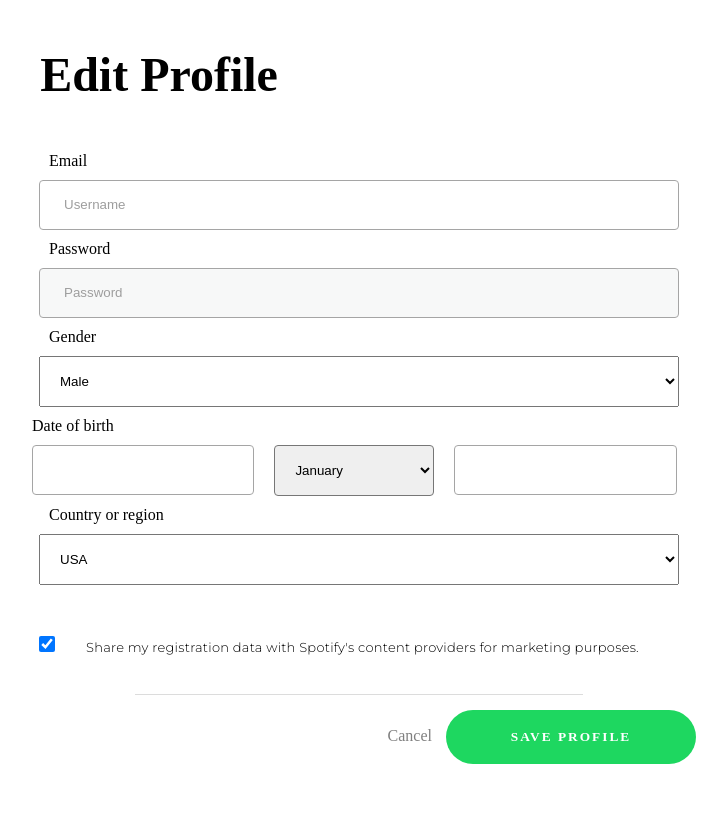
After one commit to Fignis/Spotify-login-project, a PHP site: page /account/edit_profile.html in a window 1280 px wide. The commit adds this page. Shown: the whole page, without its empty margins (281-1008 px from the left). Run offline with PHP 8.4, Linux system fonts and the light colour scheme; some web fonts are replaced.

Commit message:
added edit component
Couldn't get the checkbox to be green but besides that it works.

```diff
--- /dev/null
+++ b/Spotify-login v1.0/account/edit_profile.html
@@ -0,0 +1,105 @@
+<!DOCTYPE html>
+<html lang="en">
+
+<head>
+    <meta charset="UTF-8">
+    <meta name="viewport" content="width=device-width, initial-scale=1.0">
+    <link rel="stylesheet" href="/loginPage/login-style.css">
+    <link rel="stylesheet" href="/Spotify-login v1.0/style.css">
+    <title>Document</title>
+
+</head>
+
+<body>
+    <section class="edit-container">
+        <h1 id="editTitle">Edit Profile</h1>
+        <form method="GET" action="#" class="login-form">
+            <div>
+                <p class="text">Email</p>
+                <input type="text" name="username" placeholder="Username">
+            </div>
+            <div>
+                <p class="text">Password</p>
+                <input type="password" disabled name="password" placeholder="Password">
+            </div>
+            <div>
+                <p class="text">Gender</p>
+                <select class="selGendOpt">
+                    <option>
+                        Male
+                    </option>
+                    <option>
+                        Female
+                    </option>
+                </select>
+            </div>
+
+            <div>
+                <p class='text'>Date of birth</p>
+                <div class="dob">
+                    <input required id="dobDay" type="text" name="day">
+                    <label for="dobDay">Date</label>
+                    <label for="dobMon">Month</label>
+                    <select id="dobMon">
+                        <option value="january">
+                            January
+                        </option>
+                        <option value="feburary">
+                            Feburary
+                        </option>
+                        <option value="march">
+                            March
+                        </option>
+                        <option value="april">
+                            April
+                        </option>
+                        <option value="may">
+                            May
+                        </option>
+                        <option value="june">
+                            June
+                        </option>
+                        <option value="july">
+                            July
+                        </option>
+                        <option value="august">
+                            August
+                        </option>
+                        <option value="september">
+                            September
+                        </option>
+                        <option value="october">
+                            October
+                        </option>
+                        <option value="november">
+                            November
+                        </option>
+                        <option value="december">
+                            December
+                        </option>
+                    </select>
+                    <label for="dobYr">Year</label>
+                    <input required id="dobYr" type="text" name="year" placeholder="">
+                </div>
+            </div>
+            <div>
+                <p class="text">Country or region</p>
+                <select id="country" class="selGendOpt">
+                    <option value="us">USA</option>
+                </select>
+            </div>
+            <div class="chkbxSmall" id="checkBox">
+                <input type="checkbox" name="remember" checked autocomplete="off">
+                <p> Share my registration data with Spotify's content providers for marketing purposes.</p>
+            </div>
+            <div class="line"></div>
+            <div class="save-profile">
+                <a href="#">Cancel</a>
+                <button class="button2">Save Profile</button>
+            </div>
+        </form>
+    </section>
+</body>
+
+
+</html>
--- a/Spotify-login v1.0/index.html
+++ b/Spotify-login v1.0/index.html
@@ -45,7 +45,7 @@
                     Get 3 Months Free
                 </div>
                 <div>
-                    <p id="smol">
+                    <p class="smol">
                         Individual plan only. Only $9.99/month after. Offer not available to users who already tried
                         Premium. <a href="https://www.spotify.com/legal/premium-promotional-offer-terms%22%3E">Terms
                             and conditions apply.</a> Offer ends Dec 31, 2020.
--- a/Spotify-login v1.0/style.css
+++ b/Spotify-login v1.0/style.css
@@ -1,10 +1,12 @@
 @import url(//db.onlinewebfonts.com/c/112ec584bfc481ccde03444e67f8fc3f?family=Circular+Spotify+Tx+T+Bold);
+@import url("https://fonts.googleapis.com/css2?family=Montserrat:wght@300;400&display=swap");
 :root {
   --main1cl: rgb(255, 70, 50);
   --txt: black;
   --main2cl: #2d46b9;
   --txt2: #1ed760;
   --ft: "Circular Spotify Tx T Bold";
+  --ft2: "Montserrat";
 }
 html {
   font-family: var(--ft);
@@ -101,12 +103,12 @@ section.main {
   padding-bottom: 200px;
 }
 /*small text */
-#smol {
+.smol {
   display: inline-block;
   font-size: 13px;
   width: 500px;
 }
-#smol a {
+.smol a {
   color: var(--txt);
 }
 /*button animation there is a bug in this first one */
@@ -427,3 +429,113 @@ a {
   border-radius: 25px;
   background: blue;
 }
+/* Account styles */
+/*edit profile page */
+.edit-container {
+  align-items: center;
+  text-align: left;
+  margin-bottom: 24px;
+  box-sizing: border-box;
+  display: flex;
+  flex-direction: column;
+  justify-content: space-around;
+  -webkit-box-pack: justify;
+
+  flex: 1;
+  padding: 48px;
+}
+.edit-container input {
+  width: 40rem;
+  padding: 1.5rem;
+  border-radius: 4px;
+}
+.edit-container p {
+  margin: 0 20px 0 0;
+}
+.selGendOpt {
+  width: 40rem;
+  padding: 1rem;
+}
+.edit-container label {
+  display: none;
+}
+
+.dob {
+  display: flex;
+  justify-items: space-evenly;
+  flex-direction: row;
+  margin: 0;
+}
+.dob > * {
+  margin-left: 10px;
+  margin-right: 10px;
+}
+.dob input {
+  width: 33%;
+}
+.dob select {
+  width: 10rem;
+  padding: 1rem;
+  border-radius: 4px;
+}
+#editTitle {
+  margin-top: 30px;
+  margin-right: 400px;
+  font-weight: 800;
+  display: block;
+  font-size: 48px;
+  line-height: 54px;
+  margin-top: 0;
+}
+input[disabled] {
+  background-color: rgb(245, 246, 246);
+}
+.save-profile {
+  display: block;
+  width: 100%;
+  text-align: right;
+}
+.save-profile a {
+  text-decoration: none;
+  color: grey;
+}
+.save-profile a:hover {
+  color: black;
+}
+.save-profile button {
+  font-family: var(--ft);
+  box-sizing: border-box;
+  text-transform: uppercase;
+  color: white;
+  background-color: var(--txt2);
+  border-radius: 10em;
+  border: 0;
+  padding: 17px 48px;
+}
+.save-profile button:hover {
+  animation: incSize 0.8s;
+  animation-fill-mode: forwards;
+}
+@keyframes incSize {
+  from {
+    background: var(--txt2);
+  }
+  to {
+    transform: scale(1.03);
+  }
+}
+.chkbxSmall p {
+  font-family: var(--ft2);
+  font-weight: 300;
+  letter-spacing: 0.25px;
+  font-size: 13px;
+  display: inline-block;
+  padding: 24px;
+}
+.chkbxSmall input {
+  border-radius: 4px;
+  color: var(--txt2);
+  opacity: 100%;
+  height: 16px;
+  width: 16px;
+}
```
